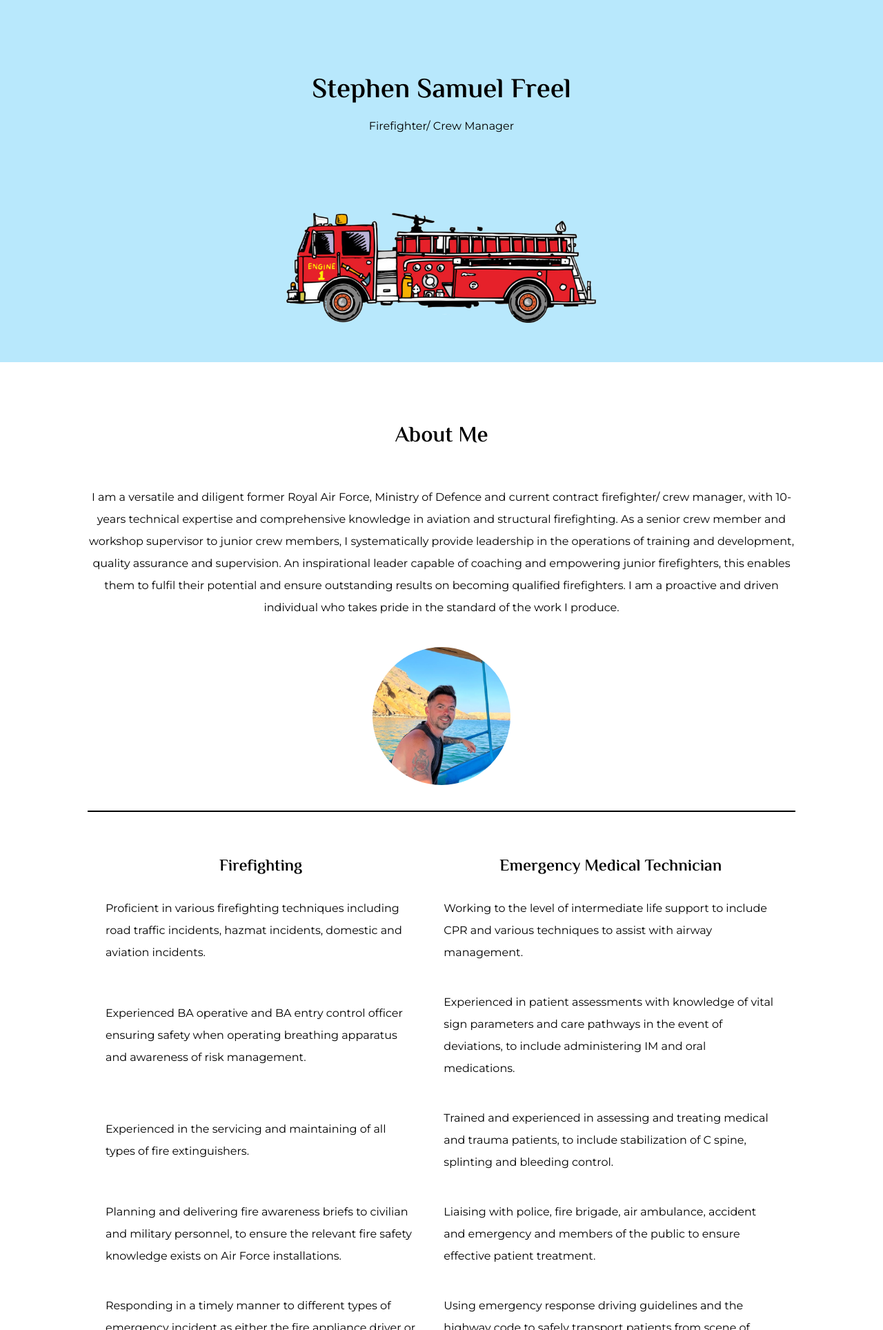
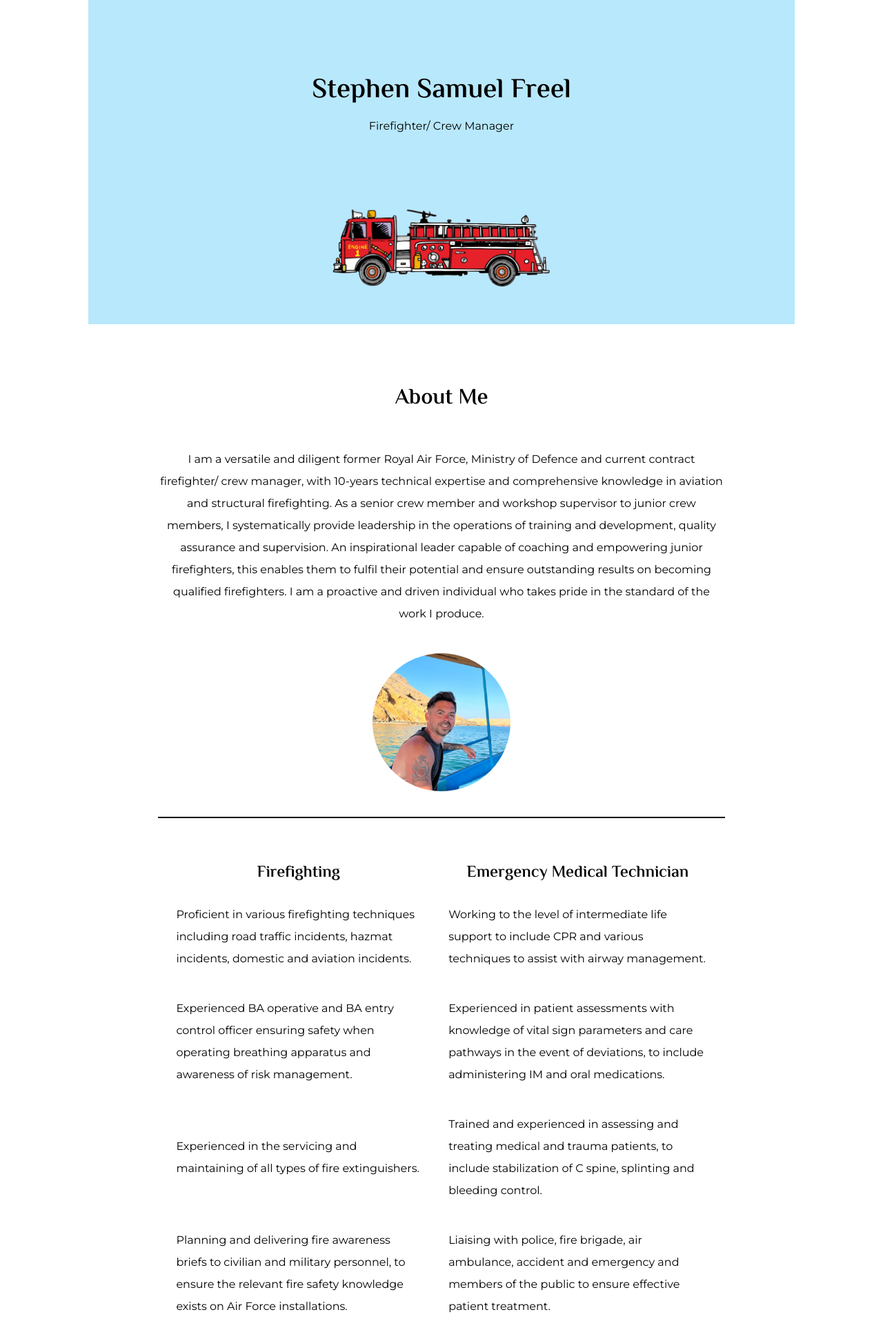
Before and after one commit to freels785/cv, a plain HTML site: page index.html in a window 1280 px wide. Shown: the top 1928 px of the page at 69% size. Drawn offline with Linux system fonts and the light colour scheme.

Commit message:
Updated css

```diff
--- a/css/styles.css
+++ b/css/styles.css
@@ -1,6 +1,8 @@
 .top-container {
     background-color: #B8E8FC;
     padding-bottom: 50px;
+    width: 80%;
+    margin: 0 auto;
 
 
 }
@@ -30,7 +32,7 @@ body {
     display: block;
     margin: 0 auto 0 auto;
     padding-top: 100px;
-    width: 40%;
+    width: 35%;
 
 }
 
@@ -48,7 +50,9 @@ h3 {
 
 .container-1 {
     padding-top: 50px;
-
+    width: 80%;
+    text-align: center;
+    margin: 0 auto 0 auto;
 }
 
 .profile-pic {
@@ -64,8 +68,9 @@ hr {
 }
 
 .container-2 {
-    margin: 50px 0;
-
+    margin: 50px auto;
+    width: 80%;
+    text-align: center;
 }
 
 .thead {
@@ -107,6 +112,7 @@ td {
     background-color: #B8E8FC;
     padding-top: 150px;
     margin: 0 auto;
+    width: 80%;
 }
 
 .contact-me {
@@ -145,14 +151,14 @@ a:hover {
 }
 
 .container-contact {
-    margin: 50px auto;
+    margin: 40px auto;
     width: 80%;
     text-align: center;
 
 }
 
 .burj {
-    width: 25%;
+    width: 20%;
     margin: 0 auto 0 auto;
     padding-top: 10px;
     padding-right: 5px;
```
